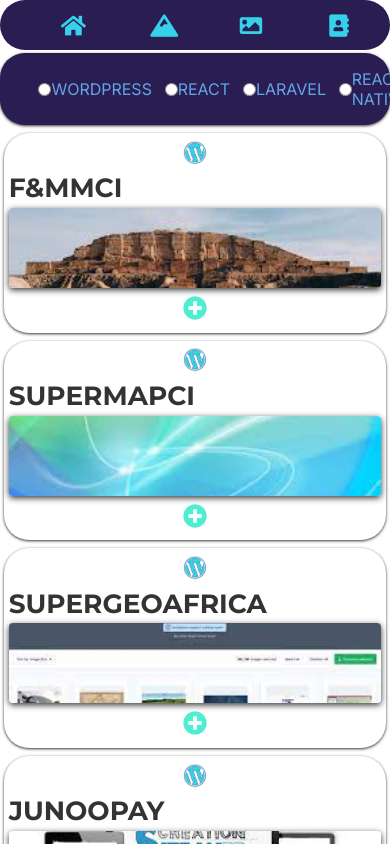
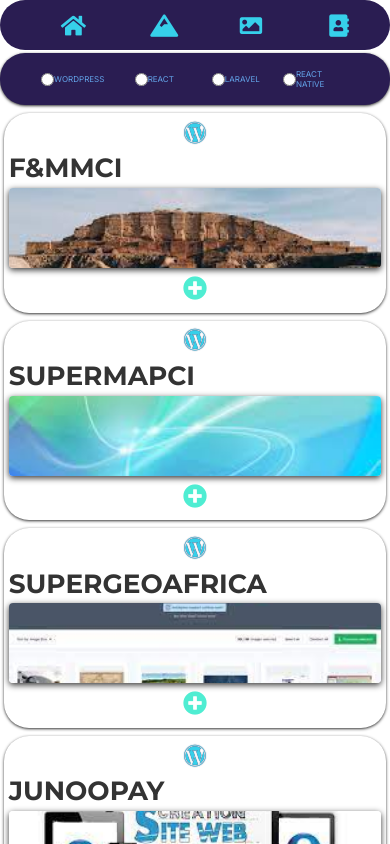
Before and after one commit to githubmoseswise/react-cv, a React (Create React App) app: page /portfolio in a window 390 px wide. Shown: the top 844 px of the page. Built offline with nearby package versions, Linux system fonts and the light colour scheme.

Commit message:
Modification taille bouton radiodisplay mobile

```diff
--- a/src/styles/pages/_portfolio.scss
+++ b/src/styles/pages/_portfolio.scss
@@ -228,7 +228,7 @@
       display: flex !important;
       li {
         color: $color-3;
-        font-size: 1rem;
+        font-size: 0.5rem;
         text-transform: uppercase;
         padding: 0 0.4rem;
         flex: 1;
```
